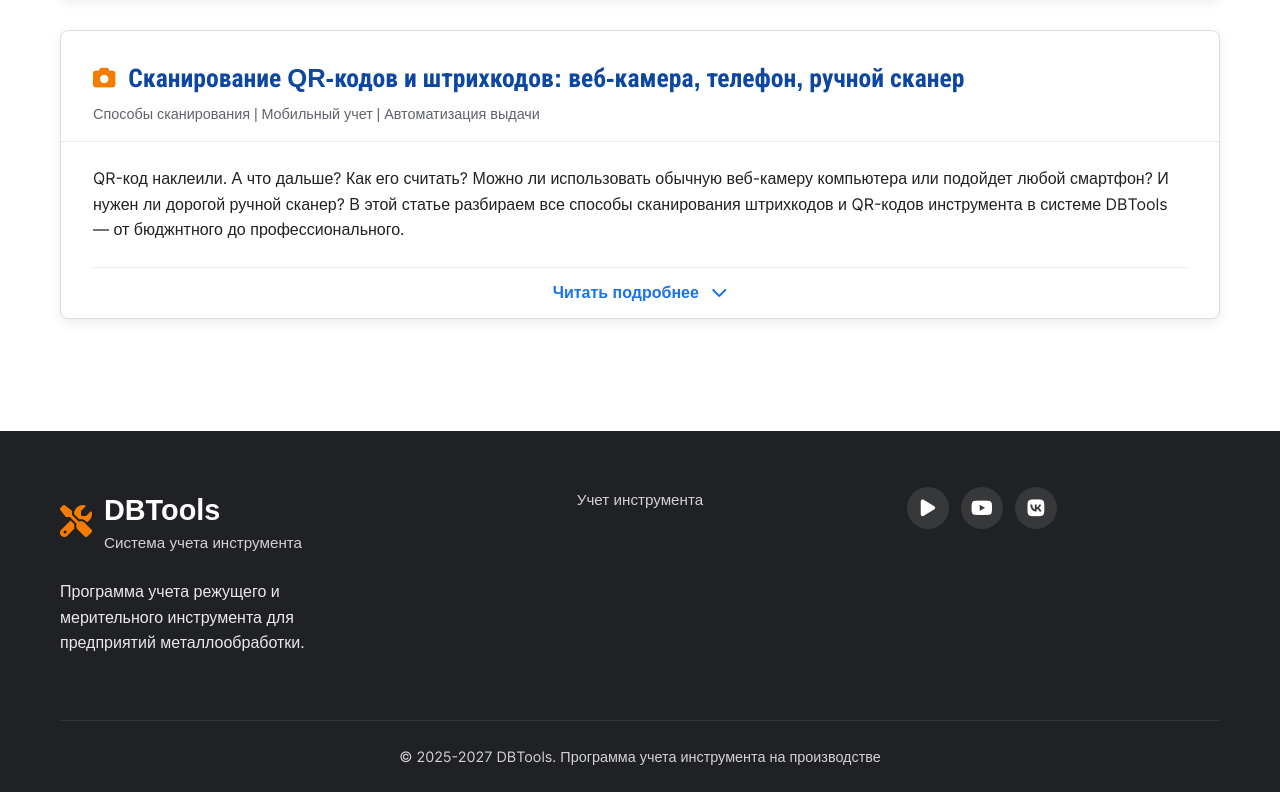
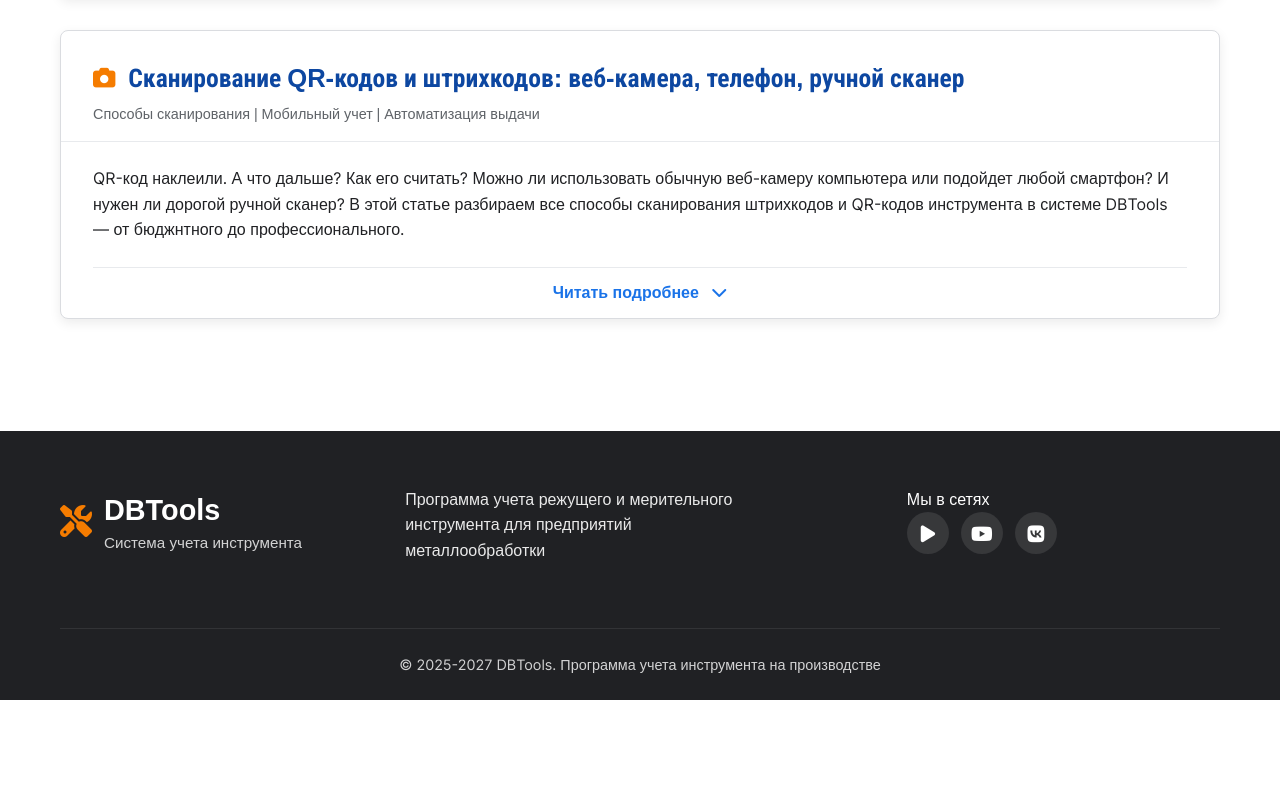
Before and after one commit to lastaser/lastaser.github.io, a plain HTML site: page blog.html in a window 1280 px wide. Shown: the part 5249-6041 px from the top of the page. After the commit the page ends 5949 px from the top, so only its background shows below. Drawn offline with Linux system fonts and the light colour scheme.

Commit message:
Add files via upload

```diff
--- a/blog.html
+++ b/blog.html
@@ -1326,7 +1326,8 @@
 <footer>
     <div class="container">
         <div class="footer-grid">
-                <div class="footer-col-left">
+            <!-- Колонка 1: Логотип -->
+            <div class="footer-col footer-col-brand">
                 <div class="footer-logo">
                     <i class="fa-solid fa-screwdriver-wrench footer-logo-icon"></i>
                     <div>
@@ -1334,37 +1335,32 @@
                         <div class="footer-logo-subtitle">Система учета инструмента</div>
                     </div>
                 </div>
+            </div>
+
+            <!-- Колонка 2: Описание -->
+            <div class="footer-col footer-col-desc">
                 <p class="footer-description">
-                        Программа учета режущего и мерительного инструмента для предприятий металлообработки.
+                    Программа учета режущего и мерительного инструмента для предприятий металлообработки
                 </p>
             </div>
 
-                <div class="footer-col-center">
-                    <ul class="footer-services-list">
-                        <li><a href="index.html">Учет инструмента</a></li>
-                        <!--<li><a href="services.html#postprocessors">Постпроцессоры</a></li>
-                        <li><a href="services.html#cnc-programs">Программы ЧПУ</a></li>
-                        <li><a href="services.html#3d-modeling">3D Моделирование</a></li>-->
-                    </ul>
-                </div>
-
-                <div class="footer-col-right">
+            <!-- Колонка 3: Соцсети -->
+            <div class="footer-col footer-col-social">
+                <div class="footer-social-title">Мы в сетях</div>
                 <div class="social-links">
-                        <!-- Rutube (просто иконка Play) -->
-                        <a href="https://rutube.ru/channel/67167419/" target="_blank" title="Rutube">
+                    <a href="https://rutube.ru/channel/67167419/" target="_blank" title="Rutube" aria-label="Rutube">
                         <i class="fa-solid fa-play"></i>
                     </a>
-                        <!-- YouTube -->
-                        <a href="#" target="_blank" title="YouTube">
+                    <a href="#" target="_blank" title="YouTube" aria-label="YouTube">
                         <i class="fa-brands fa-youtube"></i>
                     </a>
-                        <!-- VK -->
-                        <a href="https://vk.com/dbtools" target="_blank" title="VKontakte">
+                    <a href="https://vk.com/dbtools" target="_blank" title="VKontakte" aria-label="VKontakte">
                         <i class="fa-brands fa-vk"></i>
                     </a>
                 </div>
             </div>
         </div>
+
         <div class="copyright">
             &copy; 2025-2027 DBTools. Программа учета инструмента на производстве
         </div>
```
Also changed, not shown: index.html (+22 -26 lines). Lines whose indentation alone changed are shown as unchanged.
